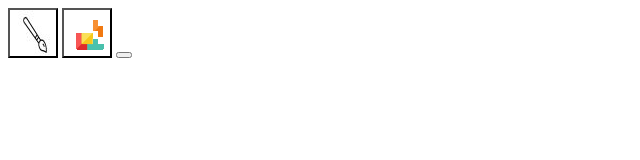
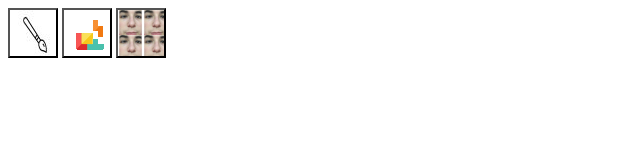
Before and after one commit to Adchad/Adchad.github.io, a plain HTML site: page index.html in a window 1280 px wide. Shown: the whole page, without its empty margins (0-640 px from the left). Drawn offline with Linux system fonts and the light colour scheme.

Commit message:
Update style.css

```diff
--- a/style.css
+++ b/style.css
@@ -24,6 +24,21 @@
     font-weight: 300;
     transition: background-color 0.3s, color 0.3s;
     background: url(tetris-icon-13.png);
+    animation: testoff 0.5s;
+
+}
+
+
+.btn-space-inva{
+    width: 50px;
+    height: 50px;
+    font-family: Lato;
+    font-size: 20px;
+    text-transform: uppercase;
+    cursor: pointer;
+    font-weight: 300;
+    transition: background-color 0.3s, color 0.3s;
+    background: url(enemy.png);
     animation: testoff 0.5s;
 
 }
```
